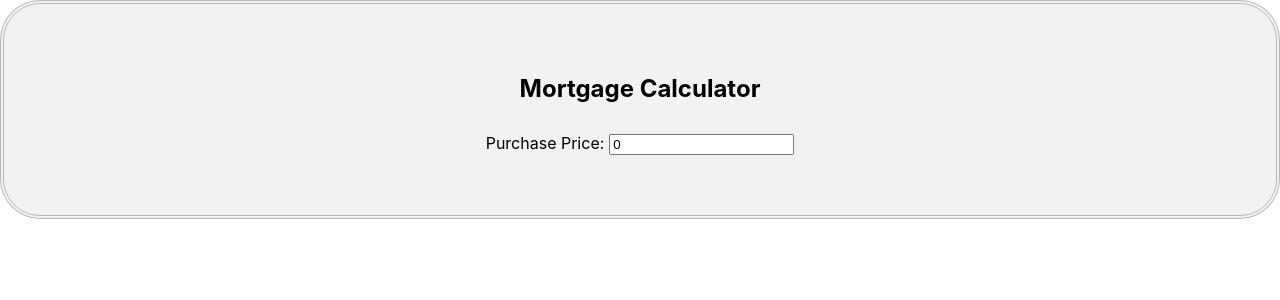
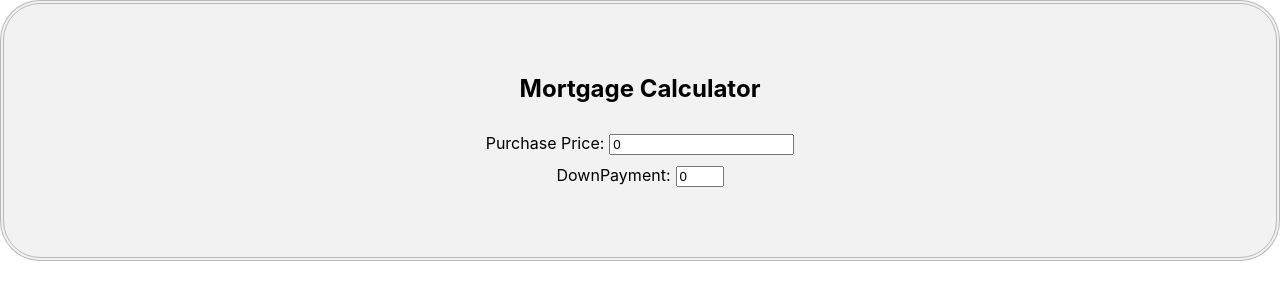
Before and after one commit to cherivamshi/mortgagecalculator, a React (Create React App) app: page / in a window 1280 px wide. Shown: the top 300 px of the page. Built offline with nearby package versions, Linux system fonts and the light colour scheme.

Commit message:
Update mortgagecalculator.js

```diff
--- a/src/mortgagecalculator.js
+++ b/src/mortgagecalculator.js
@@ -3,6 +3,8 @@ import './App.css';
 
 const MortgageCalculator = () => {
   const [purchasePrice, setPurchasePrice] = useState(0);
+  const [DownPayment, setDownPayment] = useState(0);
+
 
   return (
     <div className="mortgage-calculator">
@@ -16,9 +18,23 @@ const MortgageCalculator = () => {
             value={purchasePrice}
             onChange={(e) => setPurchasePrice(parseFloat(e.target.value))}
           />
+           <div className="input-row">
+        <div className="input-container">
+          <label htmlFor="DownPayment">DownPayment:</label>
+          <input
+            type="number"
+            min={0}
+            max={4}
+            id="DownPayment"
+            value={DownPayment}
+            onChange={(e) => setDownPayment(parseFloat(e.target.value))}
+          />
         </div>
         </div>
         </div>
+        </div>
+        </div>
+
 
   );
 };
```
